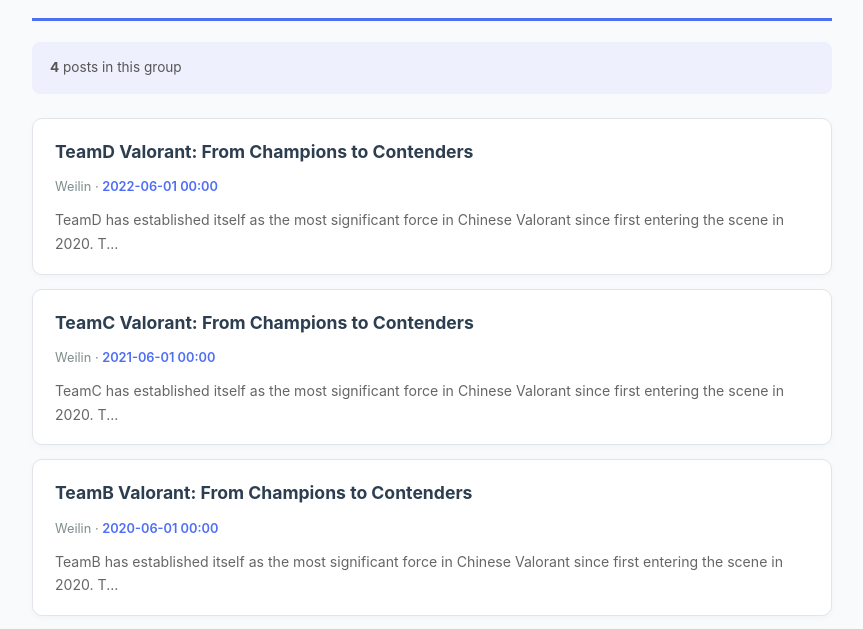
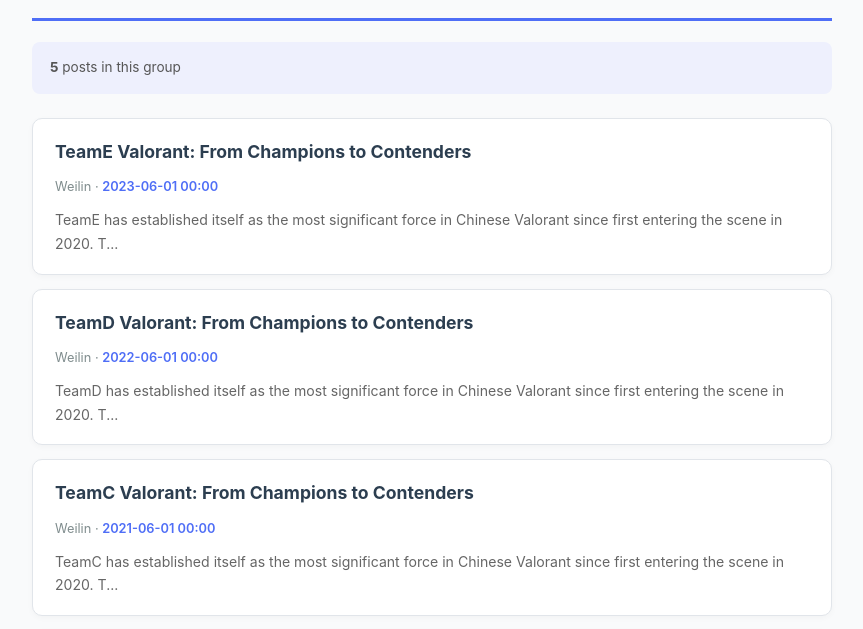
Before and after one commit to Weil1nKONG/Weil1nKONG.github.io, a plain HTML site: page posts/vct.html in a window 1280 px wide. Shown: the part 157-786 px from the top of the page, without its empty margins (208-1071 px from the left). Drawn offline with Linux system fonts and the light colour scheme.

Commit message:
Update group page: VCT (5 posts)

```diff
--- a/posts/vct.html
+++ b/posts/vct.html
@@ -22,8 +22,15 @@
 <body>
 <div class="back"><a href="/posts/">&larr; All Posts</a></div>
 <h1>VCT</h1>
-<div class="info"><strong>4</strong> posts in this group</div>
+<div class="info"><strong>5</strong> posts in this group</div>
 <ul>
+      <li>
+        <a href="./teame-valorant-from-champions-to-contenders.html">
+          <h3>TeamE Valorant: From Champions to Contenders</h3>
+          <span class="idx-meta">Weilin &middot; <time datetime="2023-06-01T00:00">2023-06-01 00:00</time></span>
+          <p>TeamE has established itself as the most significant force in Chinese Valorant since first entering the scene in 2020. T...</p>
+        </a>
+      </li>
       <li>
         <a href="./teamd-valorant-from-champions-to-contenders.html">
           <h3>TeamD Valorant: From Champions to Contenders</h3>
```
